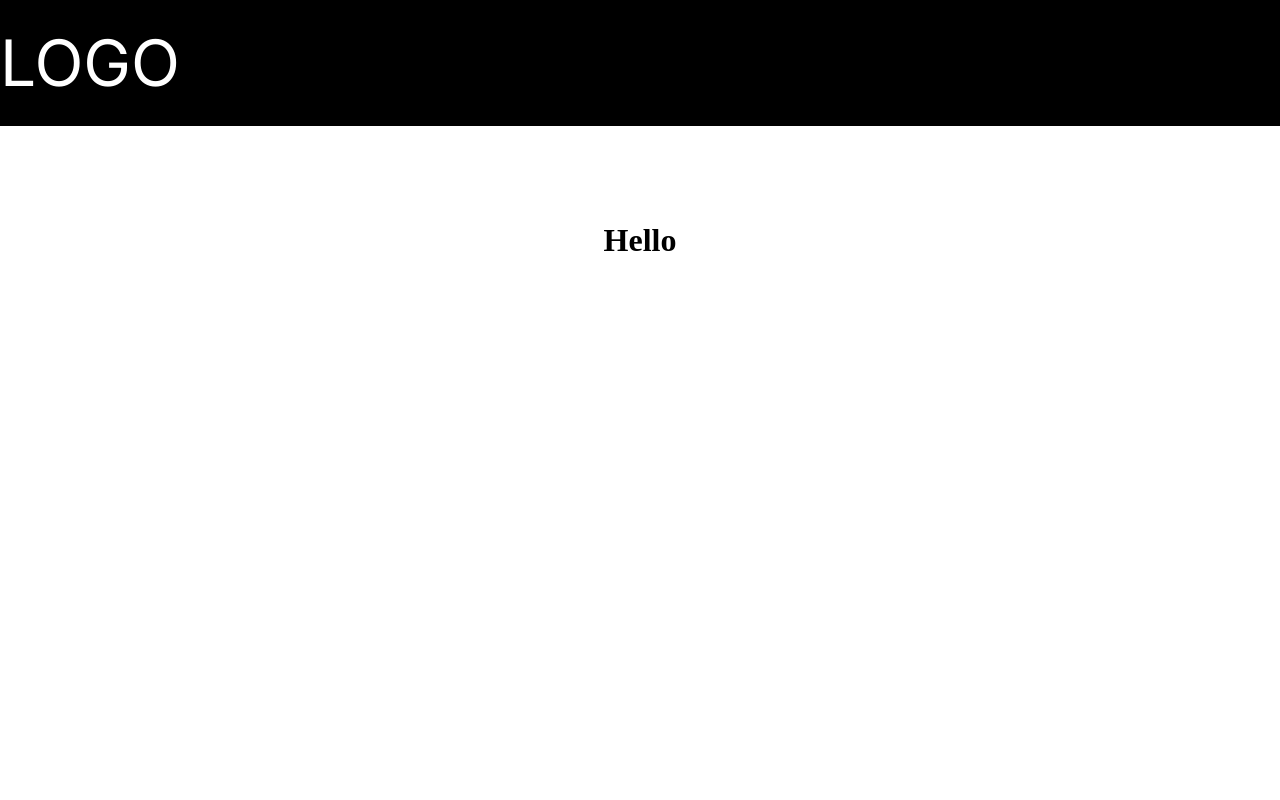
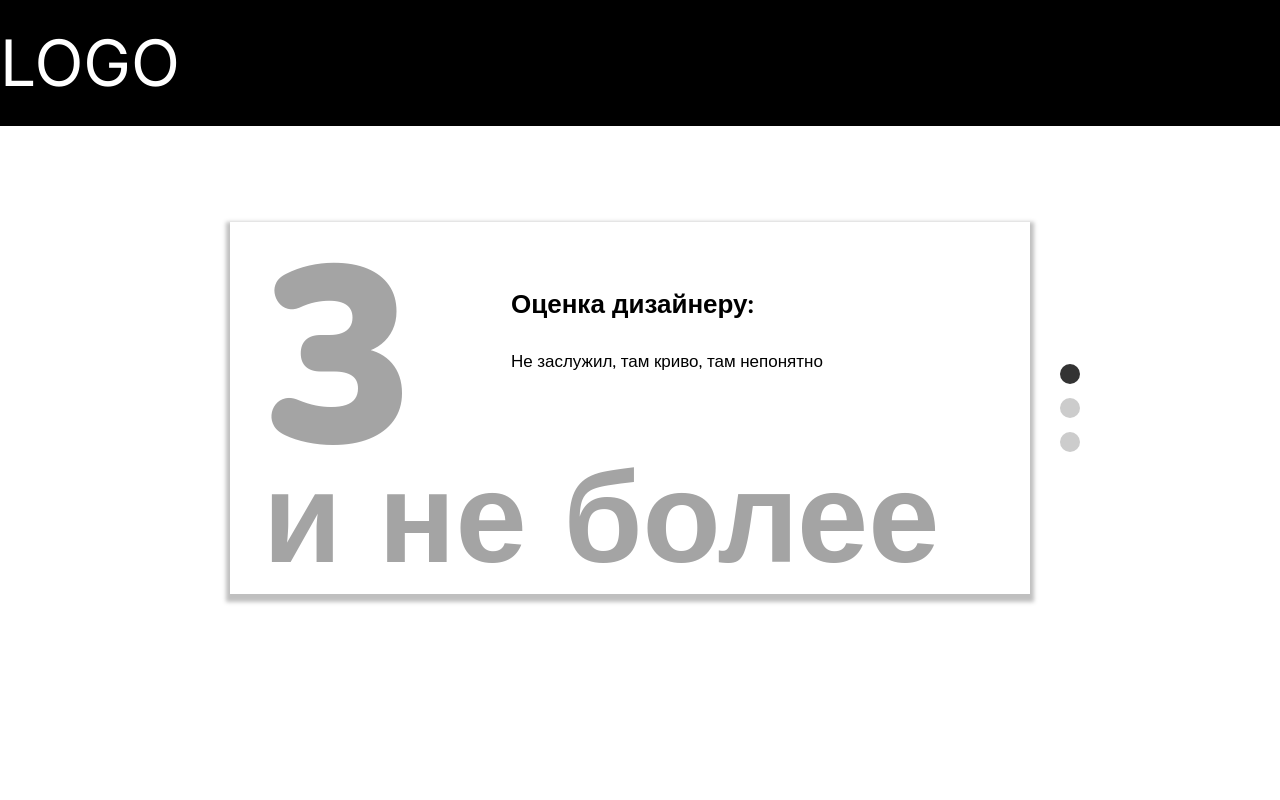
Before and after one commit to JI3BA/test-web-space, a Next.js app: page / in a window 1280 px wide. Shown: the top 800 px of the page. Built offline with nearby package versions, Linux system fonts and the light colour scheme.

Commit message:
h1 was changed to Slider component

```diff
--- a/src/app/page.tsx
+++ b/src/app/page.tsx
@@ -1,9 +1,10 @@
 import styles from './page.module.css'
+import Slider from "@/app/components/Slider/Slider";
 
 export default function Home() {
   return (
     <main className={styles.main}>
-      <h1>Hello</h1>
+      <Slider />
     </main>
   )
 }
```
